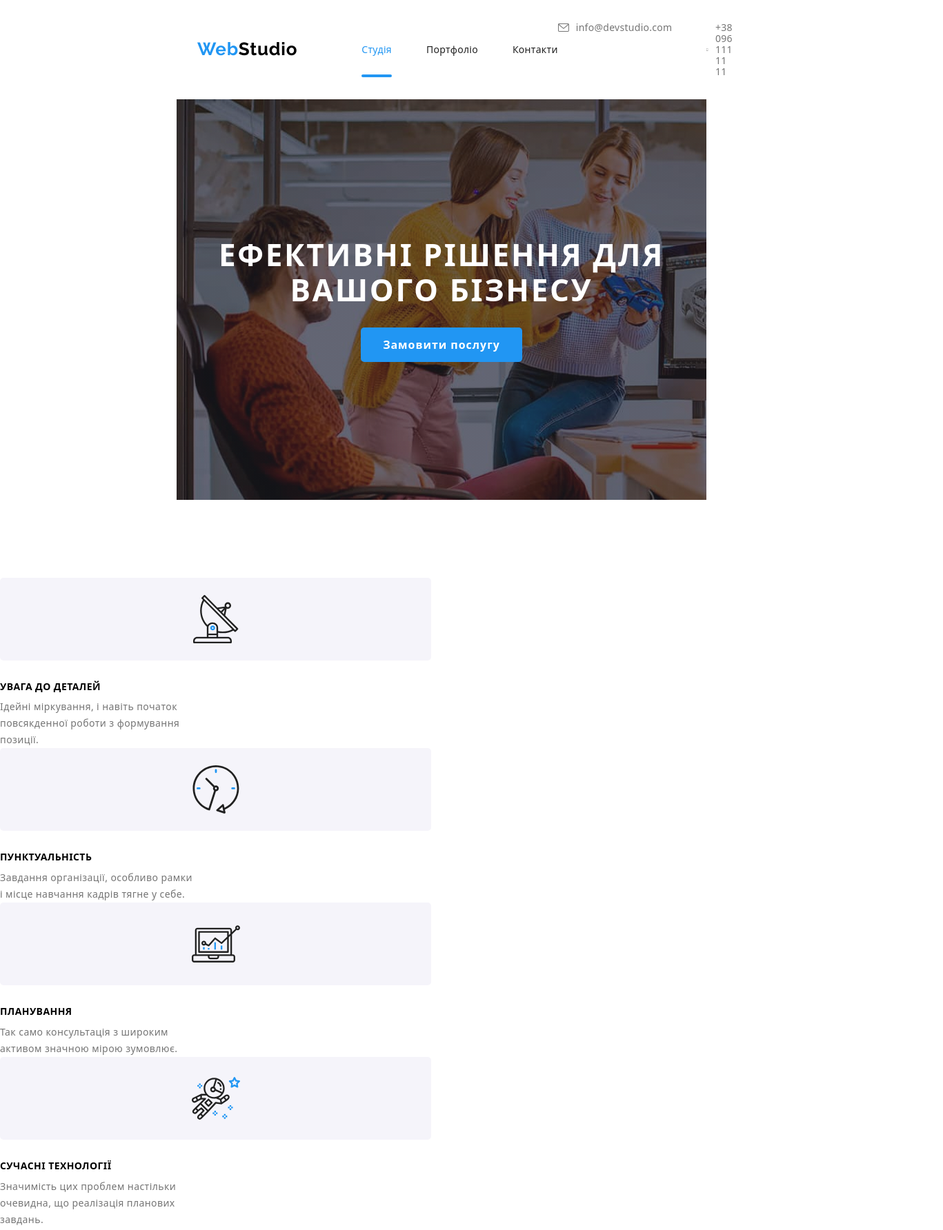
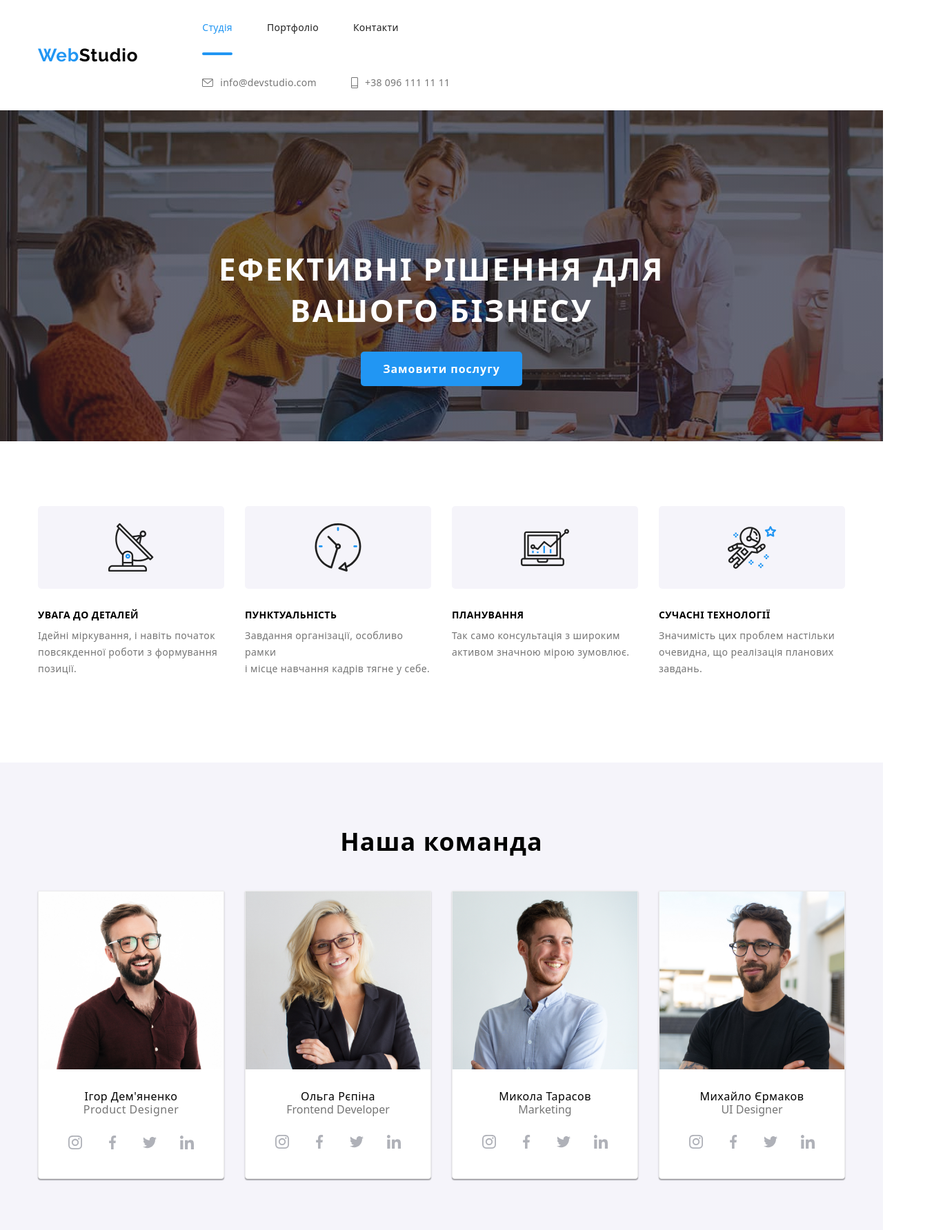
Before and after one commit to Anton-Kandaurov/goit-markup-hw-08, a plain HTML site: page index.html in a window 1280 px wide. Shown: the top 1784 px of the page at 69% size, 1367 px wide, since content can reach past the window. Drawn offline with nearby package versions, Linux system fonts and the light colour scheme.

Commit message:
work in adaptetion

```diff
--- a/index.html
+++ b/index.html
@@ -20,6 +20,7 @@
         <!--Navigation-->
 
     <a href="" class="header-logo"><span class="header-logo-web">Web</span>Studio</a>
+    <div class="header-a">
     <nav class="header-navigation">
 
     <ul class="header-nav haader-nav-a">
@@ -63,6 +64,7 @@
         </a>
       </li>
     </ul>
+    </div>
     </div>
     </header>
     <main>
--- a/sass/base/_commons.scss
+++ b/sass/base/_commons.scss
@@ -57,12 +57,34 @@ button {
     padding-right: 15px;
     width: 100%;
 
-    @media screen and (max-width: 767px) {
+    @media screen and (min-width: 480px) {
         width: 450px;
     }
 
-    @media screen and (min-width:768px) {
+                @media screen and (min-width: 768px) {
             width: 738px;
     }
 
+        @media screen and (min-width: 1200px){
+        width: 1200px;
+    }
+
 }
+
+@mixin mobile {
+    @media screen and (min-width: 480px){
+     @content;
+    }
+}
+
+@mixin tabeltop {
+    @media screen and (min-width: 768px) {
+        @content;
+    }
+}
+
+@mixin desktop {
+    @media screen and (min-width: 1200px) {
+        @content;
+    }
+}
--- a/sass/layouts/_client.scss
+++ b/sass/layouts/_client.scss
@@ -6,6 +6,7 @@
     text-align: center;
     letter-spacing: 0.03em;
     margin-bottom: 50px;
+
 }
 
 &-li {
@@ -33,8 +34,20 @@
 
 
 &-ul {
-    display: flex;
+
     gap: 30px;
+
+    @media screen and (min-width: 480px) {
+      flex-basis: calc((100% - 30px) );
+    }
+
+        @media screen and (min-width: 768px) {
+
+        }
+
+        @media screen and (min-width: 1200px) {
+            display: flex;
+        }
 }
 
 .svg-client {
--- a/sass/layouts/_footer.scss
+++ b/sass/layouts/_footer.scss
@@ -1,12 +1,30 @@
 .footer {
     background-color: var(--hero-footer-color);
     padding: 60px 0px;
-    min-width: 1200px;
 
+@media screen and (min-width: 480px) {
+      padding: 0 auto;
+}
+
+    @media screen and (min-width: 768px){
+
+    }
+
+    @media screen and (min-width: 1200px) {
+
+    }
 
 .foot-con {
+    align-items: baseline;
+    @media screen and (min-width: 480px) {
+        display: block;
+    }
+
+        @media screen and (min-width: 768px) {}
+
+        @media screen and (min-width: 1200px) {
     display: flex;
-    align-items: baseline;
+}
 }
 
 &-addres {
@@ -122,10 +140,27 @@
 .spam {
     justify-content: center;
     align-items: center;
-    margin-left: 93px;
+    @media screen and (min-width: 480px) {
+
+    }
+
+        @media screen and (min-width: 768px) {}
+
+        @media screen and (min-width: 1200px) {
+            margin-left: 93px;
+        }
 
     &-form{
     color: #fff;
+    @media screen and (min-width: 480px) {
+        display: block;
+    }
+
+        @media screen and (min-width: 768px) {}
+
+        @media screen and (min-width: 1200px) {
+            display: flex;
+        }
 }
 
 &-title {
@@ -196,8 +231,4 @@
     height: 24px;
     margin-left: 10px;
 }
-
-&-form {
-    display: flex;
 }
-}
--- a/sass/layouts/_header.scss
+++ b/sass/layouts/_header.scss
@@ -4,6 +4,25 @@
 &-container {
     display: flex;
     align-items: center;
+}
+
+&-a{
+    @media screen and (max-width: 767px) {
+        position: absolute;
+        width: 1px;
+        height: 1px;
+        margin: -1px;
+        border: 0;
+        padding: 0;
+        white-space: nowrap;
+        clip-path: inset(100%);
+        clip: rect(0 0 0 0);
+        overflow: hidden;
+    }
+
+        @media screen and (min-width: 768px) {}
+
+        @media screen and (min-width: 1200px) {}
 }
 
 
--- a/sass/layouts/_hero.scss
+++ b/sass/layouts/_hero.scss
@@ -1,5 +1,6 @@
 .hero {
-    max-width: 100%;
+    &{
+       max-width: 100%;
     min-width: 100%;
     color: var(--basic-title-color);
     background-color: var(--hero-footer-color);
@@ -9,38 +10,44 @@
     linear-gradient(rgba(47, 48, 58, 0.4), rgba(47, 48, 58, 0.4)), url(../img/hero-backround.jpg);
 
 
-@media screen and (max-width: 767px) {
+    @media screen and (min-width: 480px){
         max-width: 480px;
         min-width: 450px;
         height: 480px;
     }
 
-    @media screen and (min-width:768px) {
+        @media screen and (min-width: 768px) {
         max-width: 768px;
         min-width: 450px;
+    }
+
+                @media screen and (min-width: 1200px) {
+            max-width: 1600px;
+            min-width: 1200px;
+        }
     }
 
 
 &-h1 {
     font-weight: 900;
-    font-size: 44px;
-    line-height: 1, 3636;
     align-items: center;
     text-align: center;
     letter-spacing: 0.06em;
     text-transform: uppercase;
 
-    @media screen and (max-width: 767px) {
-    font-weight: 900;
+    @media screen and (min-width: 480px) {
     font-size: 26px;
     line-height: 1.6153;
-    text-align: center;
-    letter-spacing: 0.06em;
-    text-transform: uppercase;
     }
 
-    @media screen and (min-width:768px) {
+        @media screen and (min-width: 768px) {
+        font-size: 26px;
+        line-height: 1.3636;
+    }
 
+        @media screen and (min-width: 1200px) {
+       font-size: 44px;
+       line-height: 1.3636;
     }
 
 }
--- a/sass/layouts/_list.scss
+++ b/sass/layouts/_list.scss
@@ -4,26 +4,35 @@
 
     &-li {
     width: 100%;
-    @media screen and (max-width: 767px) {
+    @media screen and (min-width: 480px){
             margin-bottom: 30px;
         }
 
-        @media screen and (min-width:768px) {
-            width: calc((100% - 30px) / 2);
+            @media screen and (min-width: 768px) {
+
+            width: 350px;
         }
+
+                @media screen and (min-width: 1200px) {
+                    width: 270px;
+                }
 }
 
 
 &-con-div {
     display: flex;
     gap: 30px;
-    @media screen and (max-width: 767px) {
+    @media screen and (min-width: 480px) {
             display: block;
         }
 
-     @media screen and (min-width:768px) {
+         @media screen and (min-width: 768px) {
             display: inline;
         }
+
+                @media screen and (min-width: 768px) {
+                    display: flex;
+                }
 }
 
 
@@ -36,13 +45,18 @@
     text-transform: uppercase;
     margin-bottom: 10px;
 
-    @media screen and (max-width: 767px) {
+    @media screen and (min-width: 480px) {
             text-align: center;
         }
 
-        @media screen and (min-width:768px) {
+            @media screen and (min-width: 768px) {
 
         }
+
+                  @media screen and (min-width: 1200px) {
+                    text-align: start;
+                  }
+
 }
 
 &-none {
--- a/sass/layouts/_team.scss
+++ b/sass/layouts/_team.scss
@@ -1,29 +1,56 @@
 .team {
     background-color: var(--backroun-color);
 
-    @media screen and (max-width:767px) {
+    @media screen and (min-width: 480px) {
 
         }
 
-        @media screen and (min-width:768px) {
-            max-width: 768px;
-            min-width: 400px;
+                @media screen and (min-width: 768px) {
         }
 
+                @media screen and (min-width: 1200px) {
+                }
+
+
 &-con-ul {
-    display: flex;
+
     gap: 30px;
     margin-top: 50px;
+
+    @media screen and (min-width: 480px) {
+         display: block;
+         justify-content: center;
+    }
+
+        @media screen and (min-width: 768px) {
+            display: inline;
+        }
+
+        @media screen and (min-width: 1200px) {
+            display: flex;
+        }
 }
 
 
 &-list-li {
-    width: 270px;
+
     background-color: var(--basic-title-color);
     border-radius: 5px;
     border: 1px solid #ECECEC;
     box-shadow: 0px 1px 3px rgba(0, 0, 0, 0.12), 0px 1px 1px rgba(0, 0, 0, 0.14), 0px 2px 1px rgba(0, 0, 0, 0.2);
     border-radius: 0px 0px 4px 4px;
+
+    @media screen and (min-width: 480px) {
+
+        }
+
+        @media screen and (min-width: 768px) {
+            width: 354px;
+        }
+
+        @media screen and (min-width: 1200px) {
+            width: 270px;
+        }
 }
 
 &-con-text {
--- a/sass/layouts/_work.scss
+++ b/sass/layouts/_work.scss
@@ -1,11 +1,8 @@
 .work {
-    align-items: center;
-    margin-right: auto;
-    margin-left: auto;
-    justify-content: center;
+
     padding-top: 0;
 
-    @media screen and (max-width:767px) {
+    @media screen and (min-width: 480px) {
             position: absolute;
             width: 1px;
             height: 1px;
@@ -18,10 +15,25 @@
             overflow: hidden;
         }
 
-        @media screen and (min-width:768px) {
-            max-width: 768px;
-            min-width: 400px;
+                @media screen and (min-width: 768px) {
+            position: absolute;
+            width: 1px;
+            height: 1px;
+            margin: -1px;
+            border: 0;
+            padding: 0;
+            white-space: nowrap;
+            clip-path: inset(100%);
+            clip: rect(0 0 0 0);
+            overflow: hidden;
         }
+
+                    @media screen and (min-width: 1200px) {
+                    align-items: center;
+                    margin-right: auto;
+                    margin-left: auto;
+                    justify-content: center;
+                }
 
 &-title {
     font-weight: 700;
```
Also changed, not shown: style/main.css, 1 other file.
